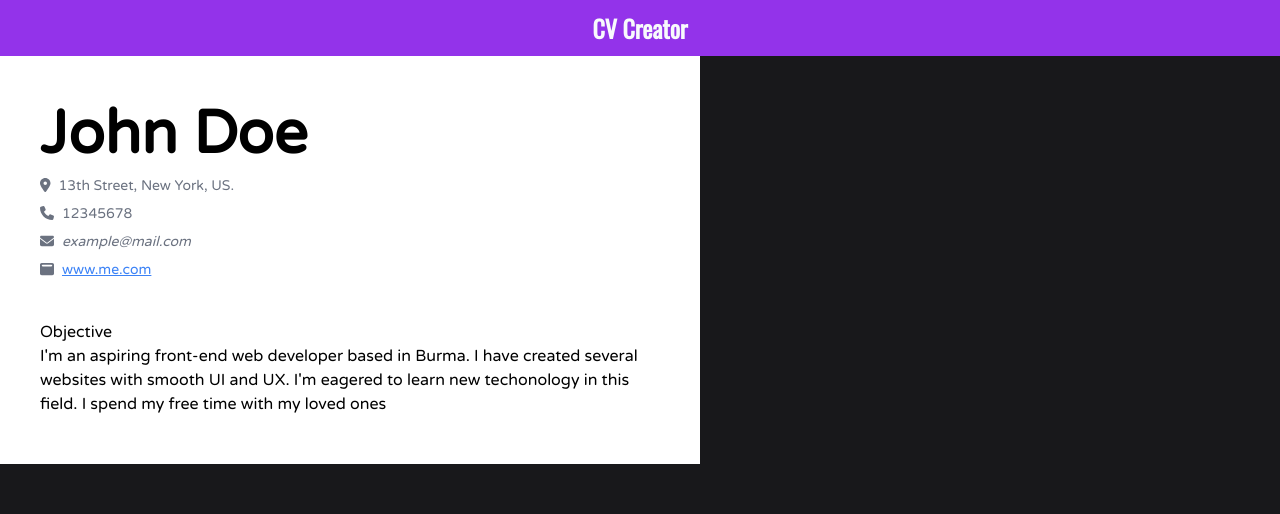
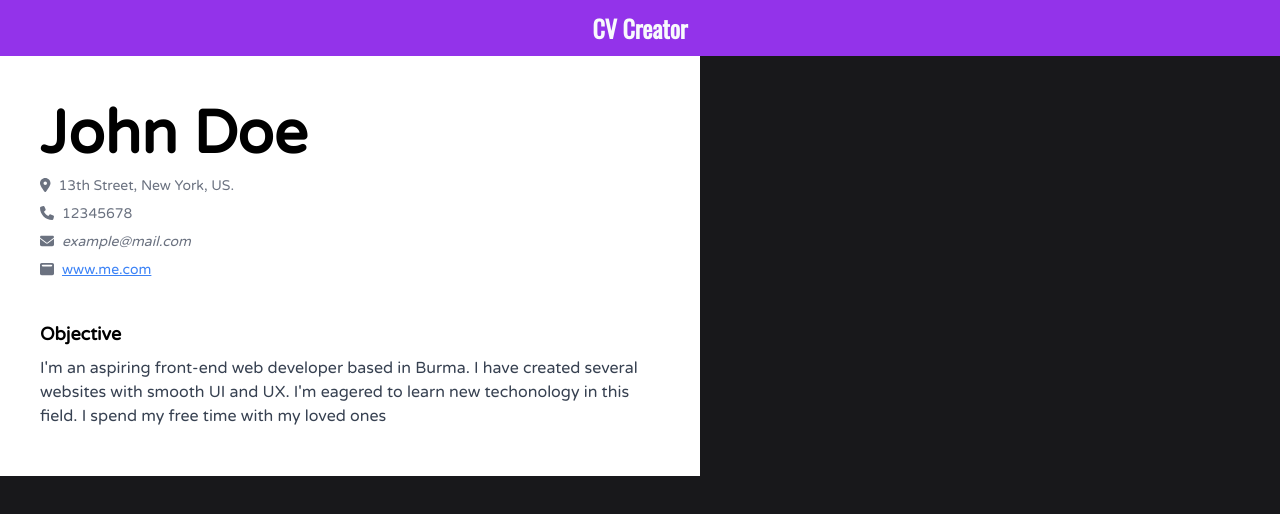
Before and after one commit to thantko20/cv-builder, a React (Create React App) app: page / in a window 1280 px wide. Shown: the top 514 px of the page. Built offline with nearby package versions, Linux system fonts and the light colour scheme.

Commit message:
Add styling

```diff
--- a/src/components/Main/Preview/Objective.js
+++ b/src/components/Main/Preview/Objective.js
@@ -4,8 +4,8 @@ class Objective extends Component {
   render() {
     return (
       <div>
-        <h3>Objective</h3>
-        <p>{this.props.objective}</p>
+        <h3 className='text-lg font-semibold mb-2'>Objective</h3>
+        <p className='text-gray-700'>{this.props.objective}</p>
       </div>
     );
   }
```
